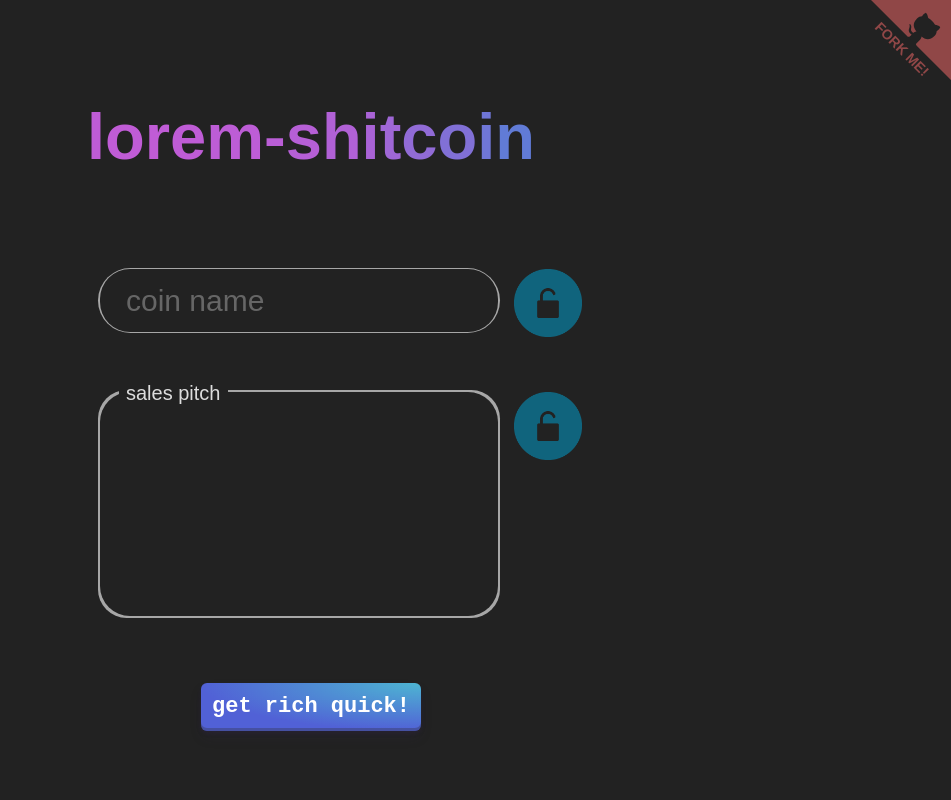
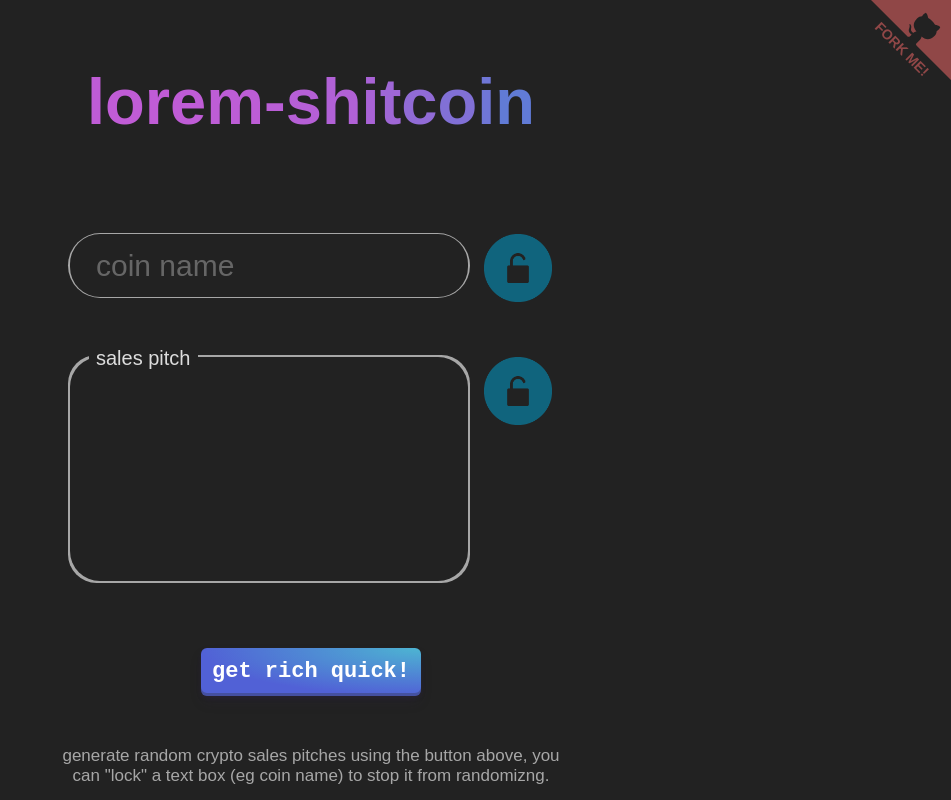
Before and after one commit to the-erin-collective/lorem-shitcoin, a React (Create React App) app: page / in a window 1280 px wide. Shown: the whole page, without its empty margins (329-1280 px from the left). Built offline with nearby package versions, Linux system fonts and the light colour scheme.

Commit message:
add help text and center align form

```diff
--- a/src/Components/App.module.scss
+++ b/src/Components/App.module.scss
@@ -15,3 +15,10 @@
   color: white;
   width: 540px;
 }
+
+.pageDescription{
+  padding: 10px;
+  opacity: 0.6;
+  font-size: 17px;
+  margin-top: 10px;
+}
--- a/src/Components/App.tsx
+++ b/src/Components/App.tsx
@@ -23,6 +23,9 @@ function App() {
           }}
           locked={pitchLocked}  />
         <Button onClick={() => {console.log('clicked');}} text="get rich quick!" />
+        <div className={classes.pageDescription}>
+          generate random crypto sales pitches using the button above, you can "lock" a text box (eg coin name) to stop it from randomizng.
+        </div>
       </header>
     </div>
   );
--- a/src/Components/InputBox/InputBox.module.scss
+++ b/src/Components/InputBox/InputBox.module.scss
@@ -3,6 +3,7 @@
 .inputBox{
   position: relative;
   margin: 30px;
+  margin-left: -30px;
 }
 
 .buttonContainer{
```
